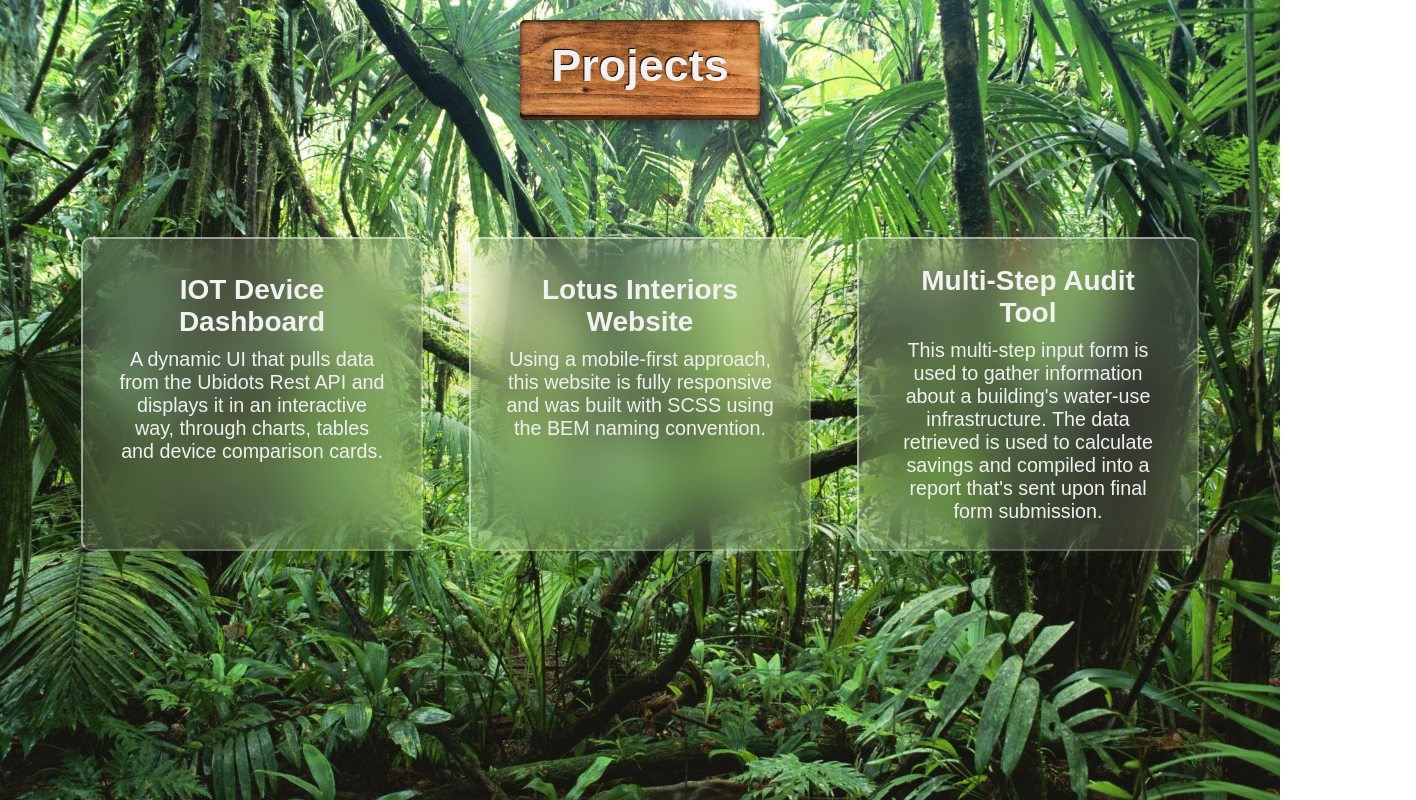
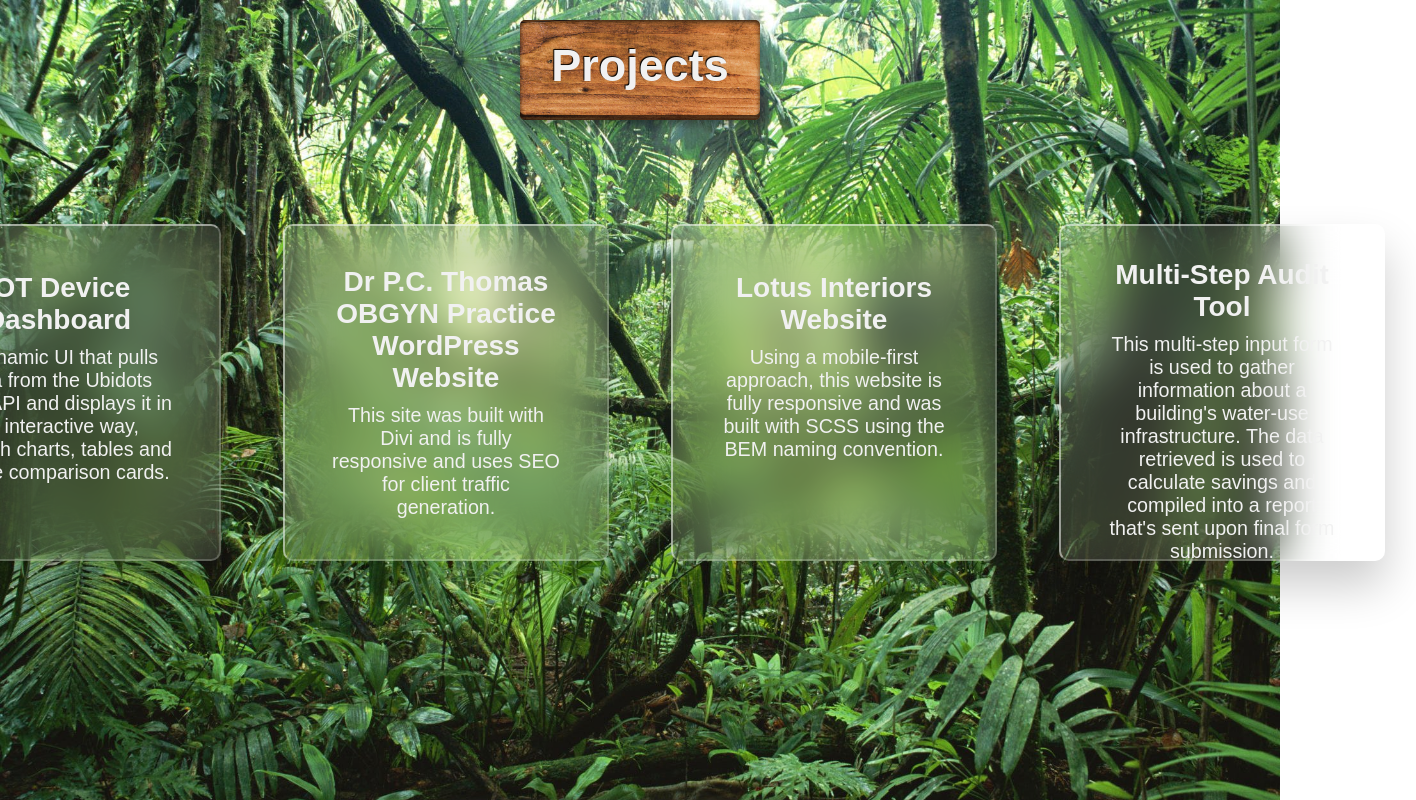
Before and after one commit to Liv4-code/planet-portfolio-site, a React (Create React App) app: page /projects in a window 1280 px wide. Shown: the whole page, 1416 px wide, since content can reach past the window. Built offline with nearby package versions, Linux system fonts and the light colour scheme; a web font is replaced by a local one.

Commit message:
Added fourth project

```diff
--- a/src/Projects.js
+++ b/src/Projects.js
@@ -47,6 +47,22 @@ function Projects() {
                 </div>
                 <div className="card">
                     <a
+                        href="https://drpcthomasobgyn.co.za/"
+                        target="_blank"
+                        rel="noreferrer"
+                    >
+                        <h3 className="card_project-title">
+                            Dr P.C. Thomas OBGYN Practice WordPress Website
+                        </h3>
+                        <p className="card_project-description">
+                            This site was built with Divi and is fully
+                            responsive and uses SEO for client traffic
+                            generation.
+                        </p>
+                    </a>
+                </div>
+                <div className="card">
+                    <a
                         href="https://lotus-interiors.netlify.app"
                         target="_blank"
                         rel="noreferrer"
```
